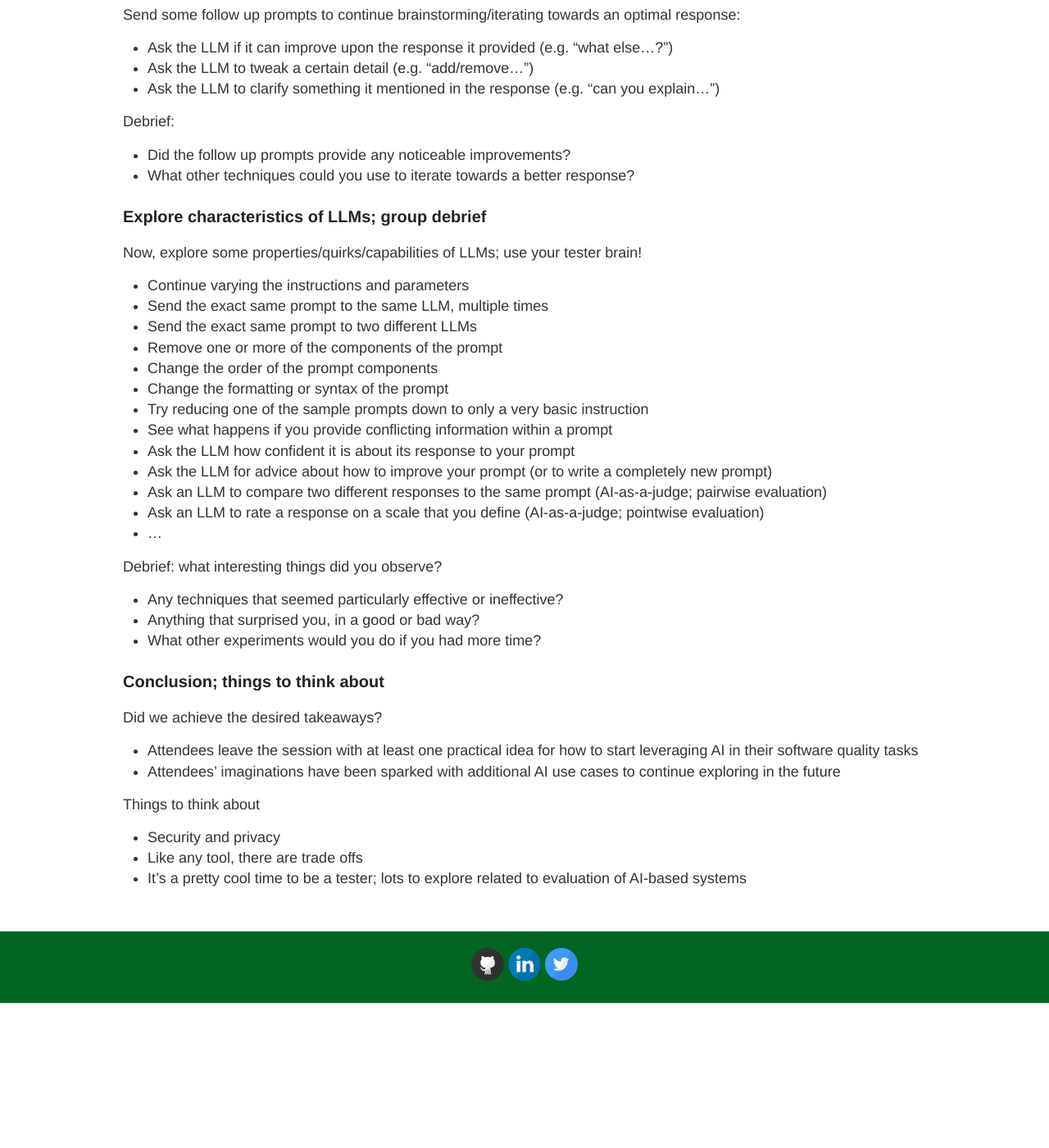
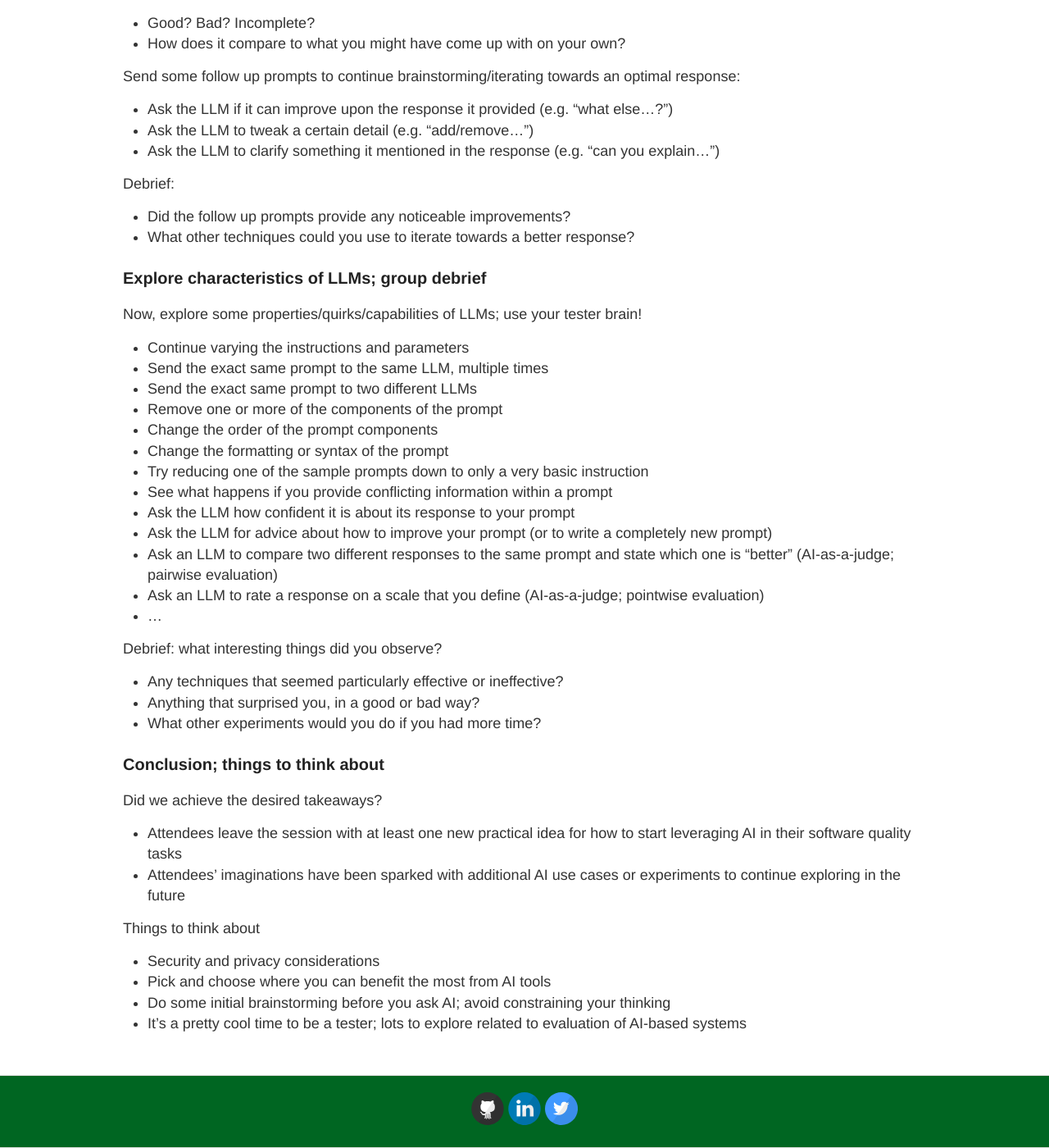
Before and after one commit to tinafletcher/tinafletcher.github.io, a Jekyll site: the page built from exploreai.md, in a window 1280 px wide and 1400 px high, scrolled down 4242 px. Shown: the whole window at 82% size. Built offline with Jekyll 4.4.1, drawn with Linux system fonts in a browser that asks for light colours; before the commit the page ends 5466 px from its top, so only the background shows below that; some of the changed text lies outside the part shown.

Commit message:
Update exploreai.md

```diff
--- a/exploreai.md
+++ b/exploreai.md
@@ -8,12 +8,13 @@
 
 ### Introduction
 + Intro to speaker
++ Inspiration for this session
++ My goals
 + Your goals
-+ My goals
 
 ### Desired Takeaways
-+ Leave this session with at least one practical idea for how to start leveraging AI in your software quality tasks
-+ Your imagination has been sparked with additional AI use cases to continue exploring after the session
++ Leave this session with at least one new practical idea for how to start leveraging AI in your software quality tasks
++ Your imagination has been sparked with additional AI use cases or experiments to continue exploring after the session
 
 ### Tasks and Tools
 
@@ -91,7 +94,7 @@
 + See what happens if you provide conflicting information within a prompt
 + Ask the LLM how confident it is about its response to your prompt
 + Ask the LLM for advice about how to improve your prompt (or to write a completely new prompt)
-+ Ask an LLM to compare two different responses to the same prompt (AI-as-a-judge; pairwise evaluation)
++ Ask an LLM to compare two different responses to the same prompt and state which one is "better" (AI-as-a-judge; pairwise evaluation)
 + Ask an LLM to rate a response on a scale that you define (AI-as-a-judge; pointwise evaluation)
 + ...
 
@@ -103,10 +106,11 @@
 ### Conclusion; things to think about
 
 Did we achieve the desired takeaways?
-+ Attendees leave the session with at least one practical idea for how to start leveraging AI in their software quality tasks
-+ Attendees’ imaginations have been sparked with additional AI use cases to continue exploring in the future
++ Attendees leave the session with at least one new practical idea for how to start leveraging AI in their software quality tasks
++ Attendees’ imaginations have been sparked with additional AI use cases or experiments to continue exploring in the future
 
 Things to think about
-+ Security and privacy
-+ Like any tool, there are trade offs
++ Security and privacy considerations
++ Pick and choose where you can benefit the most from AI tools
++ Do some initial brainstorming before you ask AI; avoid constraining your thinking
 + It’s a pretty cool time to be a tester; lots to explore related to evaluation of AI-based systems
```
Also changed, not shown: other parts of exploreai.md (+2 -0 lines).
